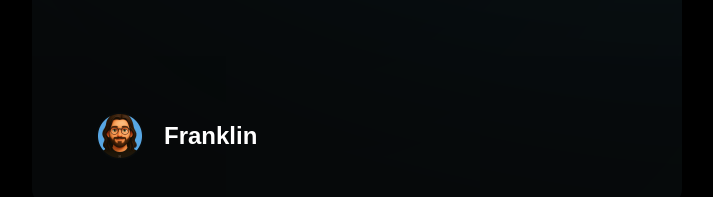
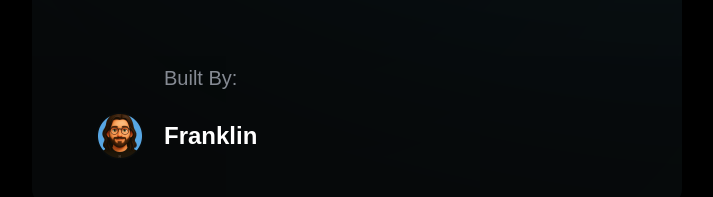
Before and after one commit to getnickai/pixelnick, a Next.js app: page / in a window 1280 px wide. Shown: the part 961-1158 px from the top of the page, without its empty margins (283-996 px from the left). Built offline with nearby package versions, Linux system fonts and the light colour scheme; a web font is replaced by a local one.

Commit message:
design match pt 2

```diff
--- a/components/ai-ready-card.tsx
+++ b/components/ai-ready-card.tsx
@@ -19,6 +19,22 @@ export default function AiReadyCard() {
                 className="block size-full max-w-none"
               />
             </div>
+          </div>
+        </div>
+      </div>
+
+      {/* Agent illustration (decorative, sits above the glow) */}
+      <div
+        className="pointer-events-none opacity-10 absolute left-[-326px] top-[-222px] flex h-[865px] w-[1347px] items-center justify-center"
+        data-node-id="196:260"
+      >
+        <div className="-rotate-90 -scale-y-100">
+          <div className="relative h-[1347px] w-[865px]">
+            <img
+              alt=""
+              src={`${ASSET}/agent-illustration.svg`}
+              className="absolute inset-0 block size-full max-w-none"
+            />
           </div>
         </div>
       </div>
@@ -187,8 +203,15 @@ export default function AiReadyCard() {
         </div>
       </div>
 
-      {/* Author footer */}
-      <div className="absolute bottom-[45px] left-16 flex items-center gap-5">
+      {/* Author block: "Built By:" label snaps to author-name column */}
+      <div className="absolute bottom-[45px] left-16 flex flex-col gap-[26px]">
+        <p
+          className="pl-[68px] text-xl leading-4 text-grey-400"
+          data-node-id="196:258"
+        >
+          Built By:
+        </p>
+        <div className="flex items-center gap-5">
           <div className="relative size-12 shrink-0 overflow-hidden rounded-full">
             <img
               alt="Franklin"
@@ -202,6 +225,7 @@ export default function AiReadyCard() {
             Franklin
           </p>
         </div>
+      </div>
     </article>
   );
 }
```
Also changed, not shown: public/figma/agent-illustration.svg (added). Lines whose indentation alone changed are shown as unchanged.
